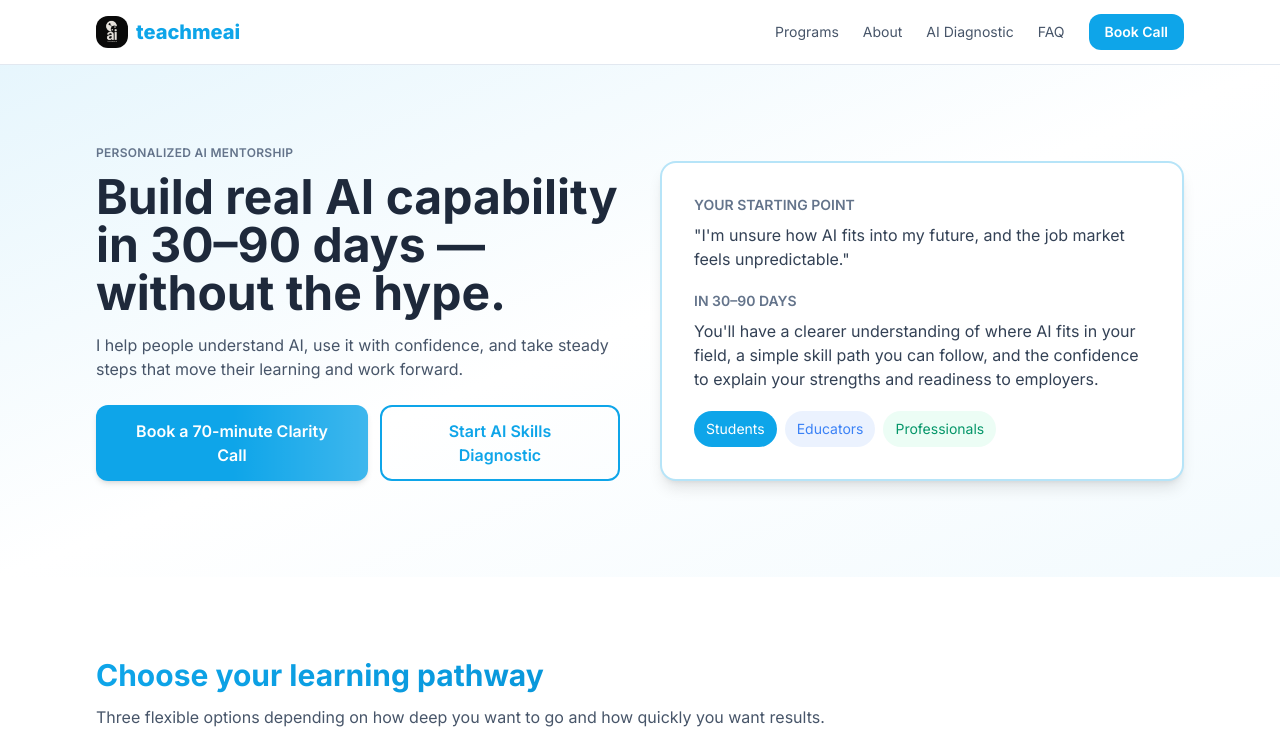
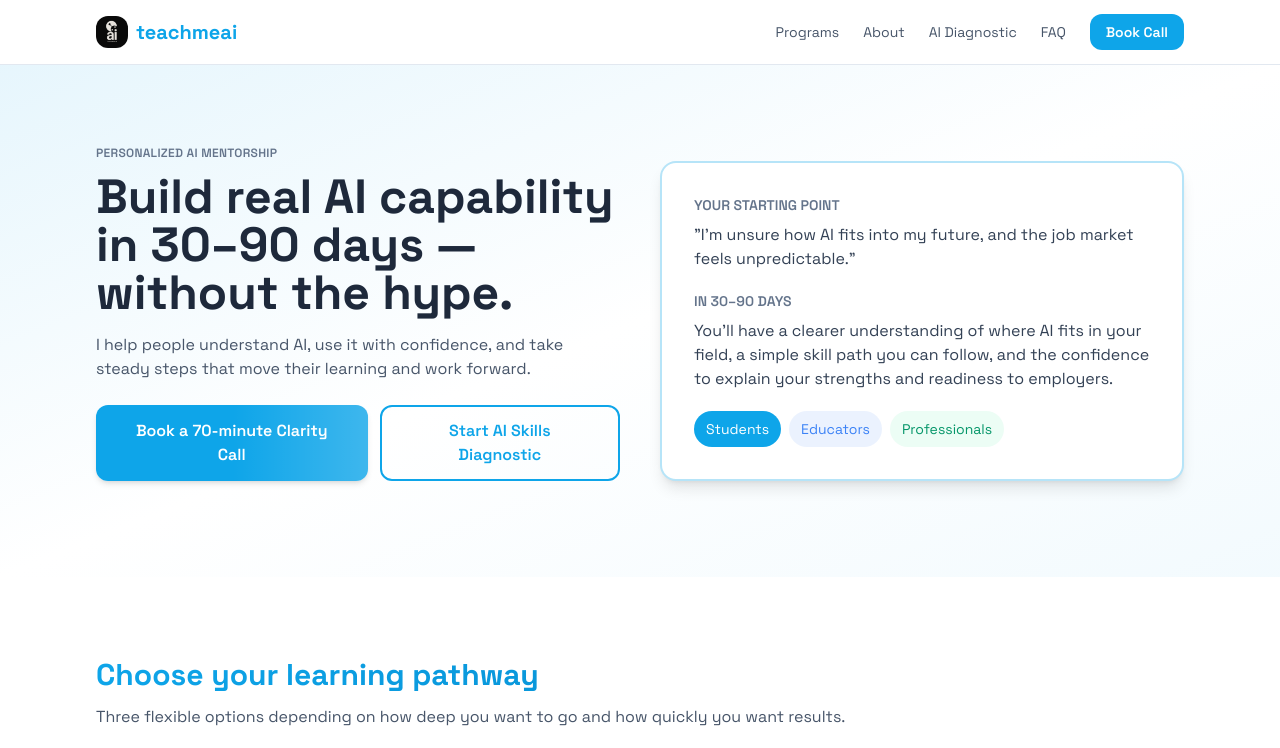
Before and after one commit to teachme-ai/teachmeai-home-site, a Next.js app: page / in a window 1280 px wide. Shown: the top 748 px of the page. Built offline with nearby package versions, Linux system fonts and the light colour scheme.

Commit message:
feat: switch global font from Inter to Space Grotesk

```diff
--- a/app/layout.tsx
+++ b/app/layout.tsx
@@ -1,5 +1,5 @@
 import type { Metadata } from "next"
-import { Inter } from "next/font/google"
+import { Space_Grotesk } from "next/font/google"
 import { Analytics } from '@vercel/analytics/react'
 import Script from 'next/script'
 import "./globals.css"
@@ -7,7 +7,7 @@
 
 validateEnv() // Fail fast if secrets are missing
 
-const inter = Inter({ subsets: ["latin"] })
+const spaceGrotesk = Space_Grotesk({ subsets: ["latin"] })
 
 export const metadata: Metadata = {
   title: "teachmeai - Build Real AI Capability in 30-90 Days",
@@ -145,7 +145,7 @@
           }}
         />
       </head>
-      <body className={inter.className}>
+      <body className={spaceGrotesk.className}>
         {children}
         <Analytics />
         <Script
```
